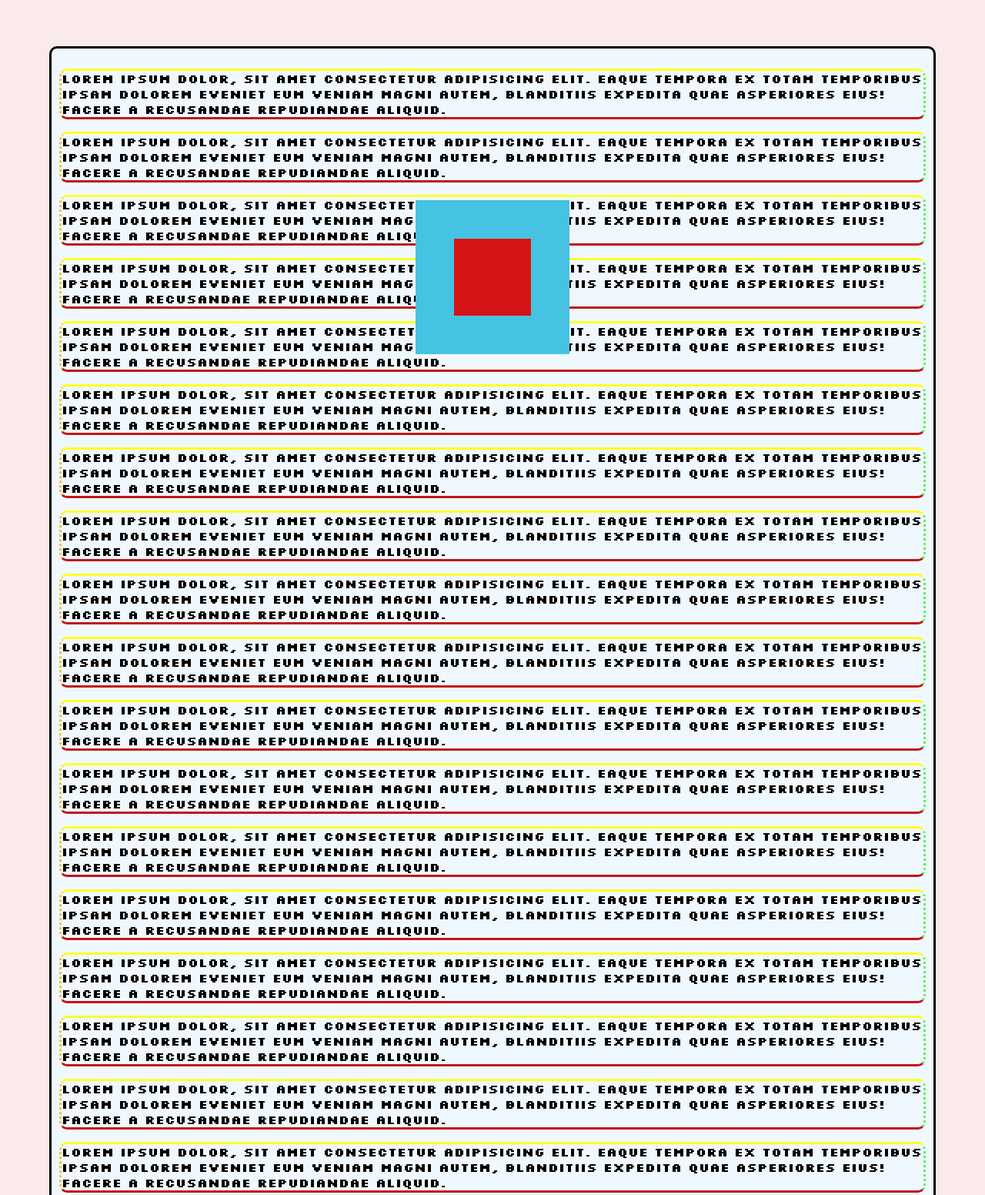
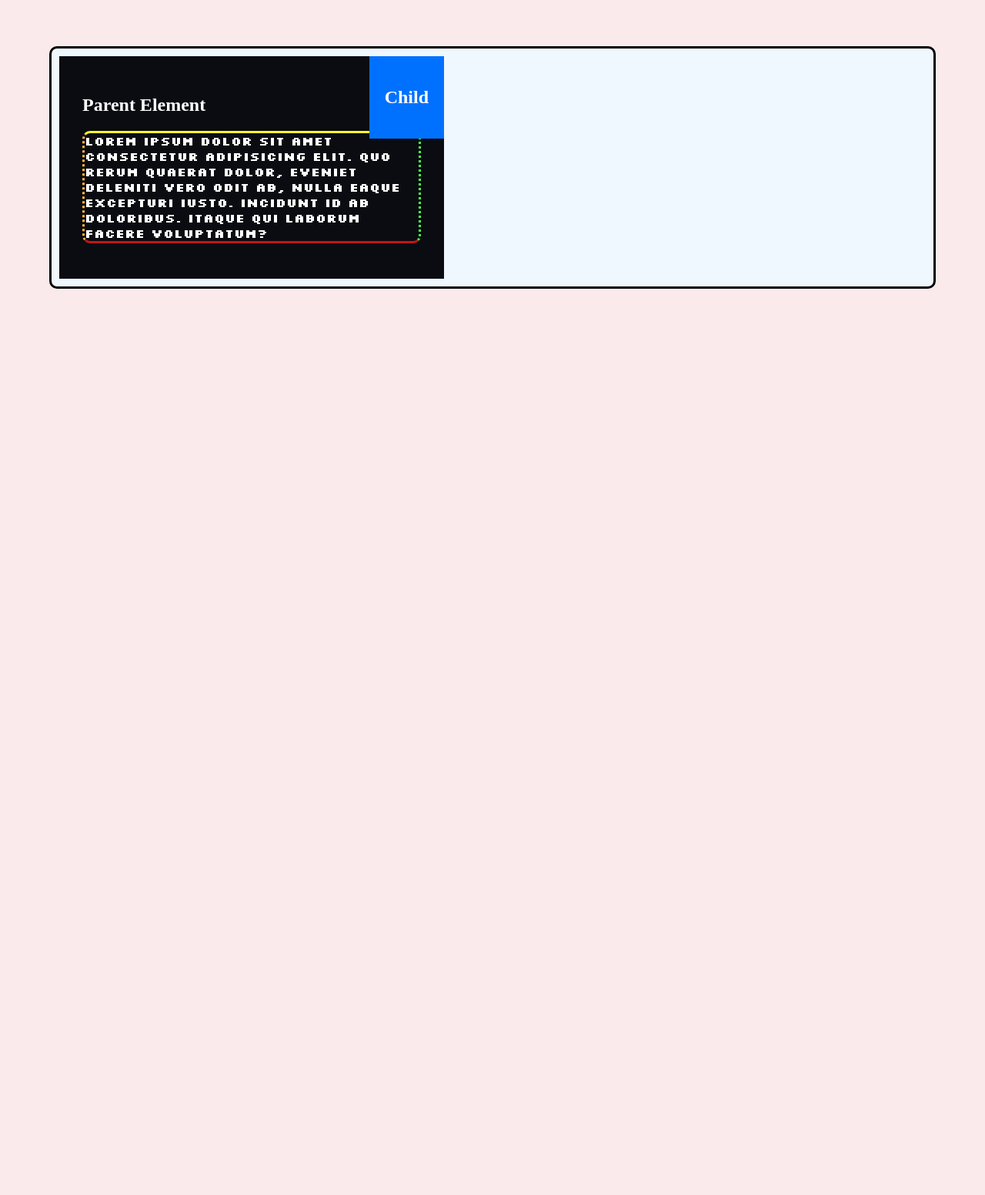
Before and after one commit to Vannos-Slid/CSS-HTML-full-course, a plain HTML site: page index.html in a window 1280 px wide. Shown: the part 40-1592 px from the top of the page at 77% size. After the commit the page ends 800 px from the top, so only its background shows below. Drawn offline with Linux system fonts and the light colour scheme.

Commit message:
positions v2

```diff
--- a/css/styles.css
+++ b/css/styles.css
@@ -116,6 +116,26 @@ p {
     text-align: center;
 }
 
+.parent {
+    padding: 30px;
+    width: 500px;
+    background-color: #0b0c11;
+    color: white;
+
+    position: relative;
+}
+
+.child {
+    padding: 20px;
+    background-color: #0071ff;
+    color: white;
+
+    position: absolute;
+
+    top: 0;
+    right: 0;
+}
+
 #div1 {
     background-color: hsl(0, 89%, 45%);
     width: 100px;
--- a/index.html
+++ b/index.html
@@ -20,70 +20,16 @@
                     static = default position for element
         -->
 
-        <div id="box1">
-            <div id="box2"></div>
+        <div class="parent">
+            <h2>Parent Element</h2>
+            <p>Lorem ipsum dolor sit amet consectetur adipisicing elit. Quo rerum quaerat dolor, eveniet deleniti vero
+                odit ab, nulla eaque excepturi iusto. Incidunt id ab doloribus. Itaque qui laborum facere voluptatum?
+            </p>
+
+            <div class="child">
+                <h2>Child</h2>
+            </div>
         </div>
-
-        <p>Lorem ipsum dolor, sit amet consectetur adipisicing elit. Eaque tempora ex totam temporibus ipsam dolorem
-            eveniet eum veniam magni autem, blanditiis expedita quae asperiores eius! Facere a recusandae repudiandae
-            aliquid.</p>
-        <p>Lorem ipsum dolor, sit amet consectetur adipisicing elit. Eaque tempora ex totam temporibus ipsam dolorem
-            eveniet eum veniam magni autem, blanditiis expedita quae asperiores eius! Facere a recusandae repudiandae
-            aliquid.</p>
-        <p>Lorem ipsum dolor, sit amet consectetur adipisicing elit. Eaque tempora ex totam temporibus ipsam dolorem
-            eveniet eum veniam magni autem, blanditiis expedita quae asperiores eius! Facere a recusandae repudiandae
-            aliquid.</p>
-        <p>Lorem ipsum dolor, sit amet consectetur adipisicing elit. Eaque tempora ex totam temporibus ipsam dolorem
-            eveniet eum veniam magni autem, blanditiis expedita quae asperiores eius! Facere a recusandae repudiandae
-            aliquid.</p>
-        <p>Lorem ipsum dolor, sit amet consectetur adipisicing elit. Eaque tempora ex totam temporibus ipsam dolorem
-            eveniet eum veniam magni autem, blanditiis expedita quae asperiores eius! Facere a recusandae repudiandae
-            aliquid.</p>
-        <p>Lorem ipsum dolor, sit amet consectetur adipisicing elit. Eaque tempora ex totam temporibus ipsam dolorem
-            eveniet eum veniam magni autem, blanditiis expedita quae asperiores eius! Facere a recusandae repudiandae
-            aliquid.</p>
-        <p>Lorem ipsum dolor, sit amet consectetur adipisicing elit. Eaque tempora ex totam temporibus ipsam dolorem
-            eveniet eum veniam magni autem, blanditiis expedita quae asperiores eius! Facere a recusandae repudiandae
-            aliquid.</p>
-        <p>Lorem ipsum dolor, sit amet consectetur adipisicing elit. Eaque tempora ex totam temporibus ipsam dolorem
-            eveniet eum veniam magni autem, blanditiis expedita quae asperiores eius! Facere a recusandae repudiandae
-            aliquid.</p>
-        <p>Lorem ipsum dolor, sit amet consectetur adipisicing elit. Eaque tempora ex totam temporibus ipsam dolorem
-            eveniet eum veniam magni autem, blanditiis expedita quae asperiores eius! Facere a recusandae repudiandae
-            aliquid.</p>
-        <p>Lorem ipsum dolor, sit amet consectetur adipisicing elit. Eaque tempora ex totam temporibus ipsam dolorem
-            eveniet eum veniam magni autem, blanditiis expedita quae asperiores eius! Facere a recusandae repudiandae
-            aliquid.</p>
-        <p>Lorem ipsum dolor, sit amet consectetur adipisicing elit. Eaque tempora ex totam temporibus ipsam dolorem
-            eveniet eum veniam magni autem, blanditiis expedita quae asperiores eius! Facere a recusandae repudiandae
-            aliquid.</p>
-        <p>Lorem ipsum dolor, sit amet consectetur adipisicing elit. Eaque tempora ex totam temporibus ipsam dolorem
-            eveniet eum veniam magni autem, blanditiis expedita quae asperiores eius! Facere a recusandae repudiandae
-            aliquid.</p>
-        <p>Lorem ipsum dolor, sit amet consectetur adipisicing elit. Eaque tempora ex totam temporibus ipsam dolorem
-            eveniet eum veniam magni autem, blanditiis expedita quae asperiores eius! Facere a recusandae repudiandae
-            aliquid.</p>
-        <p>Lorem ipsum dolor, sit amet consectetur adipisicing elit. Eaque tempora ex totam temporibus ipsam dolorem
-            eveniet eum veniam magni autem, blanditiis expedita quae asperiores eius! Facere a recusandae repudiandae
-            aliquid.</p>
-        <p>Lorem ipsum dolor, sit amet consectetur adipisicing elit. Eaque tempora ex totam temporibus ipsam dolorem
-            eveniet eum veniam magni autem, blanditiis expedita quae asperiores eius! Facere a recusandae repudiandae
-            aliquid.</p>
-        <p>Lorem ipsum dolor, sit amet consectetur adipisicing elit. Eaque tempora ex totam temporibus ipsam dolorem
-            eveniet eum veniam magni autem, blanditiis expedita quae asperiores eius! Facere a recusandae repudiandae
-            aliquid.</p>
-        <p>Lorem ipsum dolor, sit amet consectetur adipisicing elit. Eaque tempora ex totam temporibus ipsam dolorem
-            eveniet eum veniam magni autem, blanditiis expedita quae asperiores eius! Facere a recusandae repudiandae
-            aliquid.</p>
-        <p>Lorem ipsum dolor, sit amet consectetur adipisicing elit. Eaque tempora ex totam temporibus ipsam dolorem
-            eveniet eum veniam magni autem, blanditiis expedita quae asperiores eius! Facere a recusandae repudiandae
-            aliquid.</p>
-        <p>Lorem ipsum dolor, sit amet consectetur adipisicing elit. Eaque tempora ex totam temporibus ipsam dolorem
-            eveniet eum veniam magni autem, blanditiis expedita quae asperiores eius! Facere a recusandae repudiandae
-            aliquid.</p>
-        <p>Lorem ipsum dolor, sit amet consectetur adipisicing elit. Eaque tempora ex totam temporibus ipsam dolorem
-            eveniet eum veniam magni autem, blanditiis expedita quae asperiores eius! Facere a recusandae repudiandae
-            aliquid.</p>
 
     </div>
 
```
